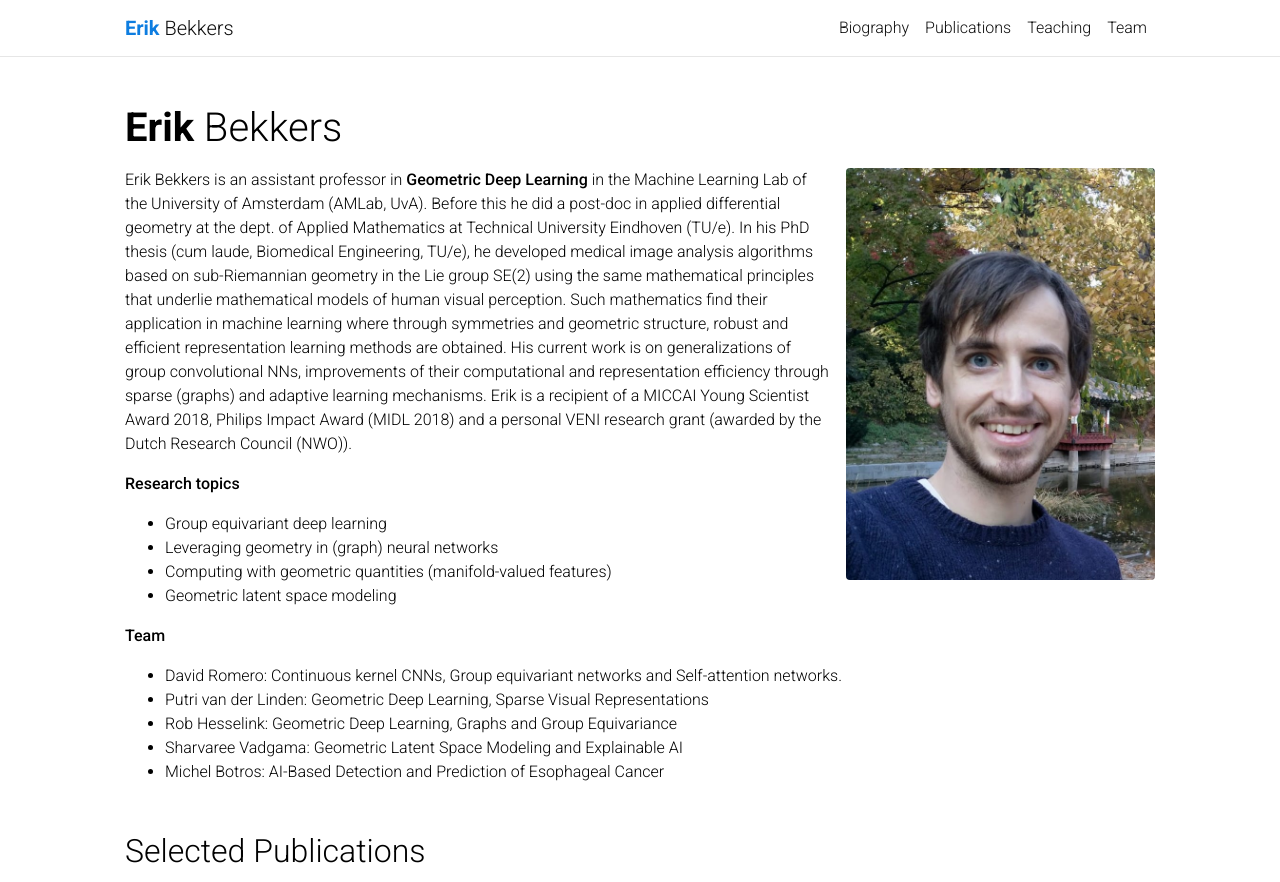
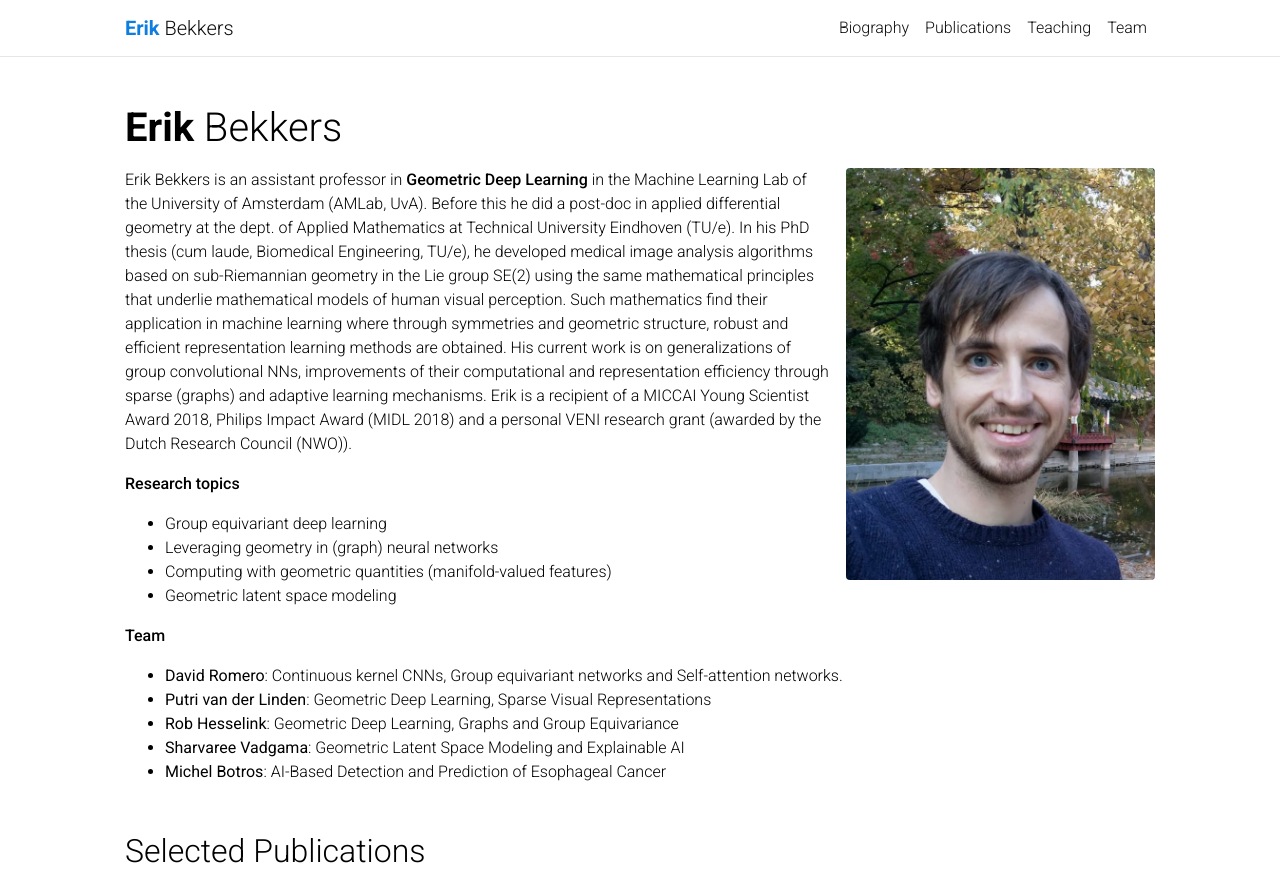
Before and after one commit to ebekkers/ebekkers.github.io, a Jekyll site: the page built from _pages/home.md, in a window 1280 px wide and 1152 px high, cut to the strip 0-882 px from the top of the window. Built offline with Jekyll 4.4.1, drawn with Linux system fonts in a browser that asks for light colours; comment, search, counter and statistics services are not loaded; a style sheet for code colours, icons or effects is not loaded.

```diff
--- a/_pages/home.md
+++ b/_pages/home.md
@@ -30,8 +30,8 @@ Erik Bekkers is an assistant professor in **Geometric Deep Learning** in the Mac
 
 **Team**
 
-* David Romero: Continuous kernel CNNs, Group equivariant networks and Self-attention networks.
-* Putri van der Linden: Geometric Deep Learning, Sparse Visual Representations
-* Rob Hesselink: Geometric Deep Learning, Graphs and Group Equivariance
-* Sharvaree Vadgama: Geometric Latent Space Modeling and Explainable AI
-* Michel Botros: AI-Based Detection and Prediction of Esophageal Cancer
+* <b>David Romero</b>: Continuous kernel CNNs, Group equivariant networks and Self-attention networks.
+* <b>Putri van der Linden</b>: Geometric Deep Learning, Sparse Visual Representations
+* <b>Rob Hesselink</b>: Geometric Deep Learning, Graphs and Group Equivariance
+* <b>Sharvaree Vadgama</b>: Geometric Latent Space Modeling and Explainable AI
+* <b>Michel Botros</b>: AI-Based Detection and Prediction of Esophageal Cancer
```
